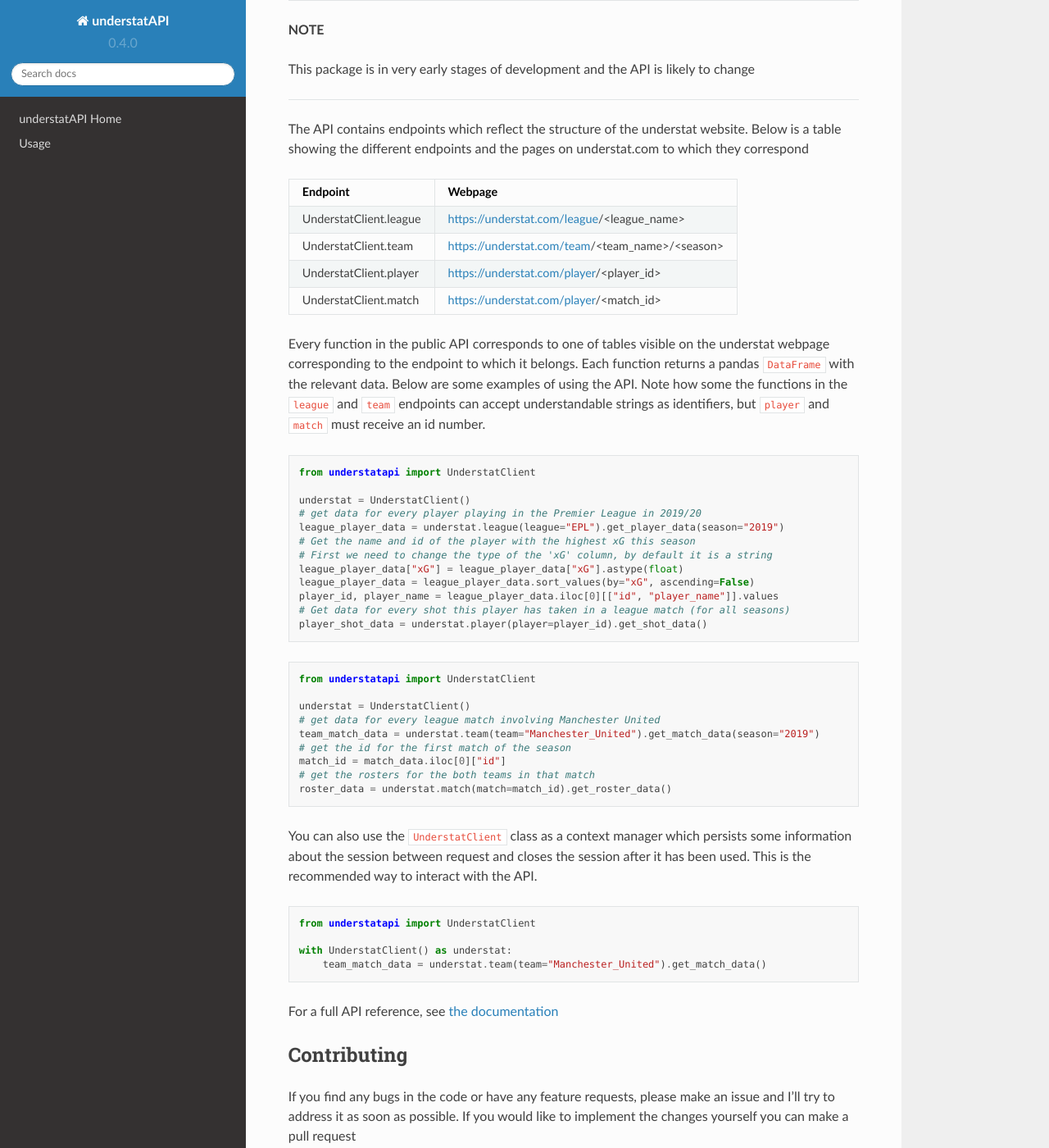
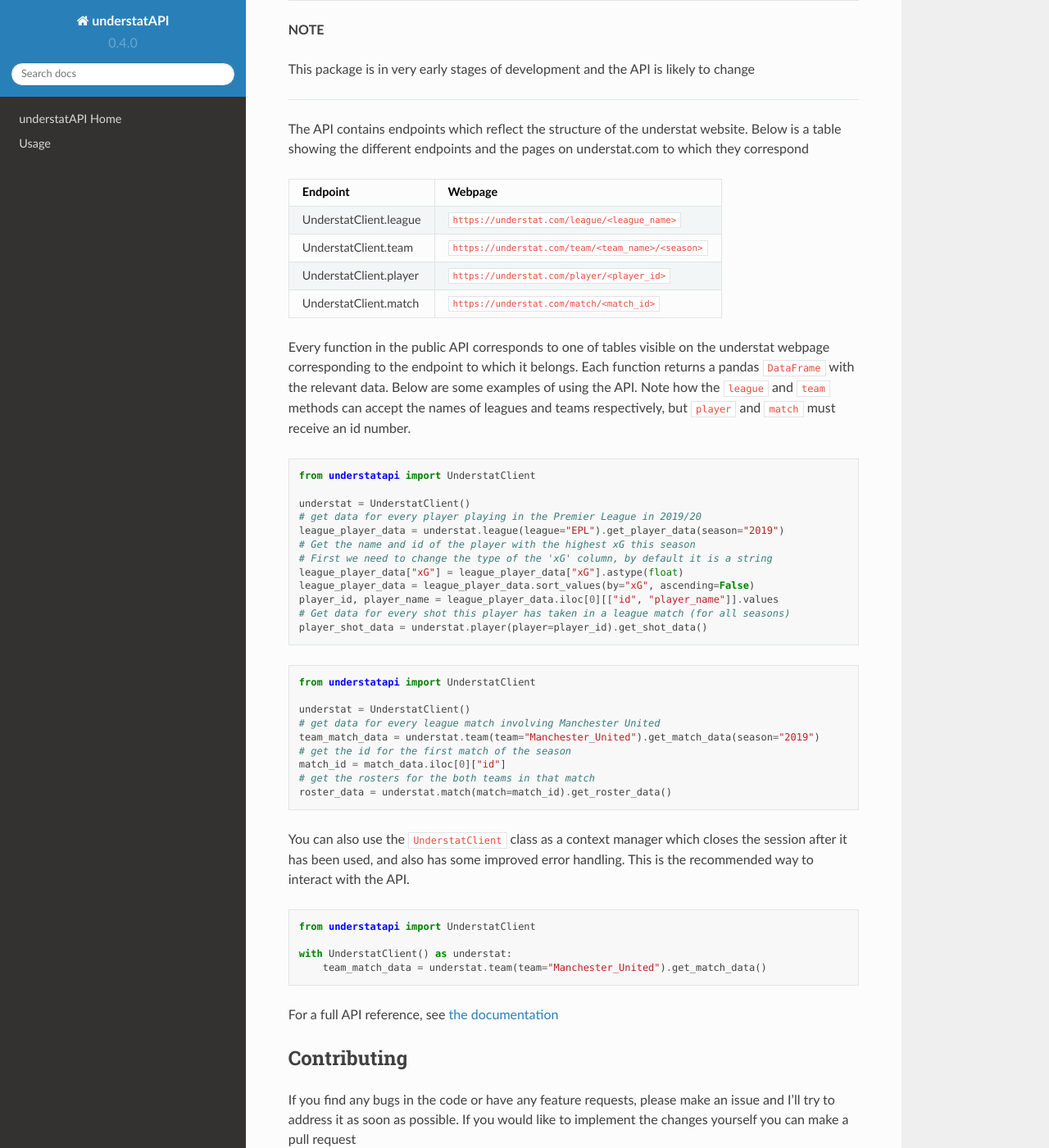
Before and after one commit to collinb9/understatAPI, a Sphinx documentation site: the page built from docs/source/README.md, in a window 1280 px wide and 1400 px high, scrolled down 942 px. Shown: the whole window at 82% size. Built offline with Sphinx 7.4.7 and the Read the Docs theme 2.0.0, drawn with Linux system fonts in a browser that asks for light colours; pages that are not in the unit, such as notebooks, are missing from menus.

Commit message:
sphinx fix

````diff
--- a/docs/source/README.md
+++ b/docs/source/README.md
@@ -37,12 +37,12 @@
 
 | Endpoint         | Webpage                                         |
 |------------------|-------------------------------------------------|
-| UnderstatClient.league | https://understat.com/league/<league_name>      |
-| UnderstatClient.team   | https://understat.com/team/<team_name>/<season> |
-| UnderstatClient.player | https://understat.com/player/<player_id>        |
-| UnderstatClient.match  | https://understat.com/player/<match_id>         |
+| UnderstatClient.league | `https://understat.com/league/<league_name>`      |
+| UnderstatClient.team   | `https://understat.com/team/<team_name>/<season>` |
+| UnderstatClient.player | `https://understat.com/player/<player_id>`        |
+| UnderstatClient.match  | `https://understat.com/match/<match_id>`         |
 
-Every function in the public API corresponds to one of tables visible on the understat webpage corresponding to the endpoint to which it belongs. Each function returns a pandas `DataFrame` with the relevant data. Below are some examples of using the API. Note how some the functions in the `league` and `team` endpoints can accept understandable strings as identifiers, but `player` and `match` must receive an id number.
+Every function in the public API corresponds to one of tables visible on the understat webpage corresponding to the endpoint to which it belongs. Each function returns a pandas `DataFrame` with the relevant data. Below are some examples of using the API. Note how the `league` and `team` methods can accept the names of leagues and teams respectively, but `player` and `match` must receive an id number.
 ```python
 from understatapi import UnderstatClient
 
@@ -69,7 +69,7 @@
 # get the rosters for the both teams in that match
 roster_data = understat.match(match=match_id).get_roster_data()
 ```
-You can also use the `UnderstatClient` class as a context manager which persists some information about the session between request and closes the session after it has been used. This is the recommended way to interact with the API.
+You can also use the `UnderstatClient` class as a context manager which closes the session after it has been used, and also has some improved error handling. This is the recommended way to interact with the API.
 ```python
 from understatapi import UnderstatClient
 
--- a/docs/source/conf.py
+++ b/docs/source/conf.py
@@ -1,11 +1,10 @@
 # pylint: skip-file
 import os
 import sys
+
+sys.path.insert(0, os.path.abspath(os.path.join("..", "..", ".")))
 import understatapi
 from datetime import datetime as dt
-from sphinx_autodoc_typehints import get_all_type_hints
-
-sys.path.insert(0, os.path.abspath(os.path.join("..", "..", "understatapi")))
 
 project = "understatAPI"
 copyright = f"{dt.today().year}, Brendan Collins"
@@ -84,4 +83,3 @@
 def setup(app):
     app.connect("autodoc-skip-member", skip)
     app.connect("autodoc-process-docstring", process_docstring)
-    # app.add_stylesheet("main.css")
````
Also changed, not shown: 2 other files.
